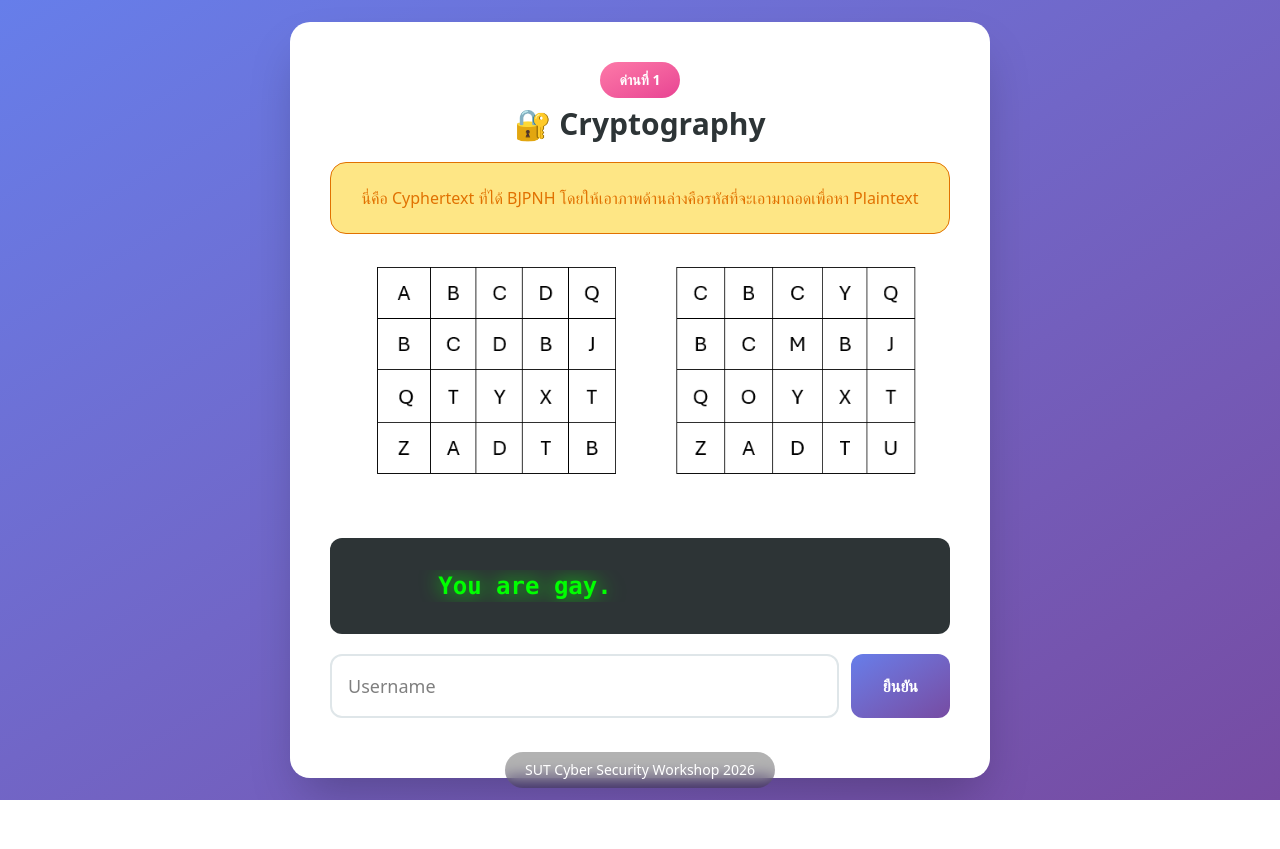
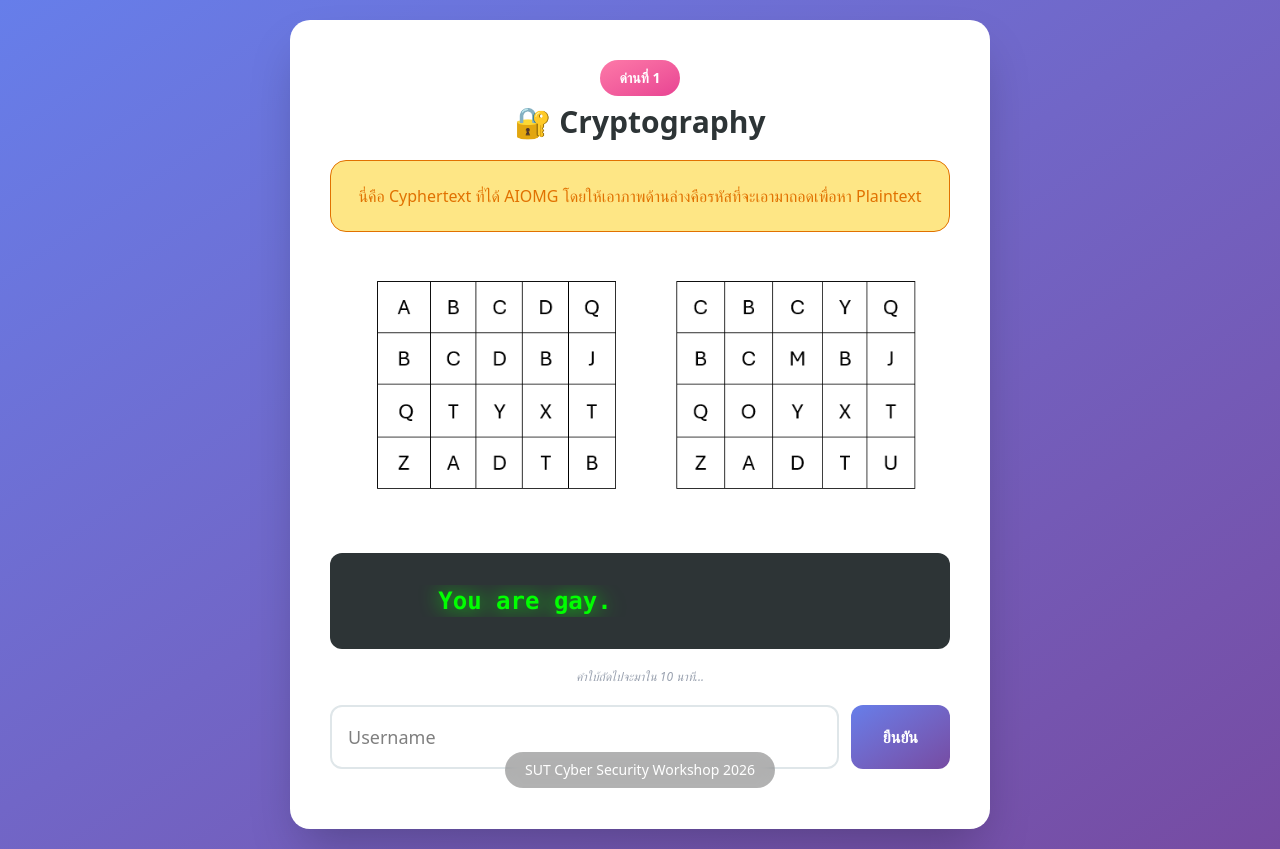
Before and after one commit to SARAYUT1142/ProjectCyber, a React (Vite) app in the folder frontend/: page / in a window 1280 px wide. Both pictures are taken after a click on the button "🔓 เริ่มภารกิจ". Before the commit the page ends 800 px from the top, so only its background shows below. Built offline with nearby package versions, Linux system fonts and the light colour scheme.

Commit message:
add state in localStorage

```diff
--- a/frontend/src/App.tsx
+++ b/frontend/src/App.tsx
@@ -1,7 +1,5 @@
 import React, { useState, useEffect } from 'react';
 import './App.css';
-// สมมติว่าไฟล์ hashfunction อยู่ที่เดิม
-// import { sha256 } from './service/hashfunction';
 
 // Mock function กรณีไม่มีไฟล์ service
 const sha256 = async (text: string) => {
@@ -17,14 +15,31 @@ const FLAG = 'FLAG{SUT_Smart_Bus_System_Restored_2026}';
 type GameStage = 'intro' | 'stage1' | 'stage2' | 'stage3' | 'victory';
 
 function App() {
-  const [stage, setStage] = useState<GameStage>('intro');
+  // -----------------------------------------------------------
+  // [MODIFIED] เปลี่ยนการสร้าง State stage ให้โหลดจาก localStorage
+  // -----------------------------------------------------------
+  const [stage, setStage] = useState<GameStage>(() => {
+    const savedStage = localStorage.getItem('sut_ctf_stage');
+    // ตรวจสอบว่ามีค่าที่บันทึกไว้ไหม ถ้ามีให้ใช้ท่านั้น ถ้าไม่มีให้เริ่มที่ 'intro'
+    return (savedStage as GameStage) || 'intro';
+  });
+
   const [usernameInput, setUsernameInput] = useState('');
   const [pinInput, setPinInput] = useState('');
   const [error, setError] = useState('');
   const [userRole, setUserRole] = useState('passenger');
+
+  // State สำหรับคำใบ้
   const [showHint, setShowHint] = useState(false);
   const [showHint2, setShowHint2] = useState(false);
   const [showHint3, setShowHint3] = useState(false);
+
+  // -----------------------------------------------------------
+  // [NEW] useEffect สำหรับบันทึก Stage ลง localStorage ทุกครั้งที่เปลี่ยนด่าน
+  // -----------------------------------------------------------
+  useEffect(() => {
+    localStorage.setItem('sut_ctf_stage', stage);
+  }, [stage]);
 
   // --- Cookie Helpers ---
   const setCookie = (name: string, value: string, days: number) => {
@@ -42,28 +57,41 @@ function App() {
   const resetGame = () => {
     setCookie('role', 'passenger', 1);
     setUserRole('passenger');
-    setStage('intro');
+    setStage('intro'); // เมื่อเซ็ตเป็น intro useEffect จะบันทึกลง localStorage ให้เอง
     setUsernameInput('');
     setPinInput('');
     setError('');
   };
 
-  // useEffect สำหรับดักจับการเข้าด่าน 2 และจัดการ Timer
+  // useEffect สำหรับดักจับการเข้าด่าน 1 และจัดการ Timer
   useEffect(() => {
-    if (stage === 'stage2') {
-      // รีเซ็ตคำใบ้ทั้งหมดเมื่อเข้าด่าน
+    if (stage === 'stage1') {
       setShowHint(false);
       setShowHint2(false);
       setShowHint3(false);
 
-      // คำใบ้ที่ 1: 10 นาที (10 * 60 * 1000)
-      const timer1 = setTimeout(() => setShowHint(true), 600000);  //600000
+      const timer1 = setTimeout(() => setShowHint(true), 600000);   // 10 วินาที (ตัวอย่าง)
+      const timer2 = setTimeout(() => setShowHint2(true), 1200000);  // 20 วินาที
+      const timer3 = setTimeout(() => setShowHint3(true), 1800000);  // 30 วินาที
 
-      // คำใบ้ที่ 2: 20 นาที (20 * 60 * 1000)
-      const timer2 = setTimeout(() => setShowHint2(true), 1200000);  //1200000
+      return () => {
+        clearTimeout(timer1);
+        clearTimeout(timer2);
+        clearTimeout(timer3);
+      };
+    }
+  }, [stage]);
 
-      // คำใบ้ที่ 3: 30 นาที (30 * 60 * 1000)
-      const timer3 = setTimeout(() => setShowHint3(true), 1800000);  //1800000
+  // useEffect สำหรับดักจับการเข้าด่าน 2 และจัดการ Timer
+  useEffect(() => {
+    if (stage === 'stage2') {
+      setShowHint(false);
+      setShowHint2(false);
+      setShowHint3(false);
+
+      const timer1 = setTimeout(() => setShowHint(true), 600000);
+      const timer2 = setTimeout(() => setShowHint2(true), 1200000);
+      const timer3 = setTimeout(() => setShowHint3(true), 1800000);
 
       return () => {
         clearTimeout(timer1);
@@ -76,6 +104,7 @@ function App() {
   useEffect(() => {
     let interval: any;
     if (stage === 'stage3') {
+      // เมื่อโหลดกลับมาด่าน 3 ให้เช็ค Cookie ทันทีเพื่อให้ Role ถูกต้อง
       const current = getCookie('role') || 'passenger';
       setUserRole(current);
 
@@ -93,7 +122,7 @@ function App() {
       setError('');
       setStage('stage2');
     } else {
-      setError('❌ Username ไม่ถูกต้อง! ลองถอดรหัส Base64 อีกครั้ง');
+      setError('❌ Username ไม่ถูกต้อง! ');
     }
   };
 
@@ -114,7 +143,7 @@ function App() {
 
       {/* Stage: INTRO */}
       {stage === 'intro' && (
-        <div className="bg-white rounded-[20px] p-10 max-w-[700px] w-full shadow-[0_20px_60px_rgba(0,0,0,0.3)] animate-in fade-in slide-in-from-bottom-8 duration-500 text-center">
+        <div className="bg-white rounded-[20px] p-10 max-w-175 w-full shadow-[0_20px_60px_rgba(0,0,0,0.3)] animate-in fade-in slide-in-from-bottom-8 duration-500 text-center">
           <div className="text-[80px] animate-bounce-slow">🚌</div>
           <h1 className="text-4xl md:text-5xl font-bold text-[#667eea] my-5">The SUT Smart Bus Hack</h1>
           <div className="bg-linear-to-br from-[#ffeaa7] to-[#fdcb6e] p-6 rounded-2xl my-8 border-l-5 border-[#e17055] text-left">
@@ -136,11 +165,12 @@ function App() {
           <div className="text-center mb-8">
             <span className="bg-linear-to-br from-[#fd79a8] to-[#e84393] text-white px-5 py-2 rounded-full text-sm font-bold inline-block mb-2">ด่านที่ 1</span>
             <h2 className="text-3xl font-bold text-[#2d3436]">🔐 Cryptography</h2>
-            <div className='border border-amber-600 text-amber-600 bg-amber-200 rounded-2xl mt-5 h-18 flex justify-center items-center'>
-              <h3>นี่คือ Cyphertext ที่ได้ BJPNH โดยให้เอาภาพด้านล่างคือรหัสที่จะเอามาถอดเพื่อหา Plaintext</h3>
+            <div className='border border-amber-600 text-amber-600 bg-amber-200 rounded-2xl mt-5 h-18 flex justify-center items-center px-4'>
+              <h3>นี่คือ Cyphertext ที่ได้ AIOMG โดยให้เอาภาพด้านล่างคือรหัสที่จะเอามาถอดเพื่อหา Plaintext</h3>
             </div>
-            <img src="/image_level1.png" alt="Logo" />
+            <img src="/image_level1.png" alt="Logo" className="mx-auto mt-4 max-w-full h-auto" />
           </div>
+
           <div className="bg-[#2d3436] p-8 rounded-xl my-5 overflow-hidden relative">
             <div className="flex overflow-hidden select-all">
               <span className="text-[#00ff00] font-mono text-2xl font-bold whitespace-nowrap animate-scroll drop-shadow-[0_0_10px_#00ff00]">
@@ -148,6 +178,34 @@ function App() {
               </span>
             </div>
           </div>
+
+          {showHint && (
+            <div className="bg-amber-50 border-l-5 border-amber-400 p-4 rounded-xl mb-3 animate-in slide-in-from-top-2 duration-700">
+              <h4 className="font-bold text-amber-800">💡 คำใบ้พิเศษที่ 1 (10 นาที):</h4>
+              <p className="text-amber-700">ให้หา Key ตำแหน่งตาม column</p>
+            </div>
+          )}
+
+          {showHint2 && (
+            <div className="bg-orange-50 border-l-5 border-orange-400 p-4 rounded-xl mb-3 animate-in slide-in-from-top-2 duration-700">
+              <h4 className="font-bold text-orange-800">💡 คำใบ้พิเศษที่ 2 (20 นาที):</h4>
+              <p className="text-orange-700">เอา key แปลงเป็นตัวเลขตามตำแหน่งในภาษาอังกฤษ A = 0 ,B = 1</p>
+            </div>
+          )}
+
+          {showHint3 && (
+            <div className="bg-red-50 border-l-5 border-red-400 p-4 rounded-xl mb-3 animate-in slide-in-from-top-2 duration-700">
+              <h4 className="font-bold text-red-800">💡 คำใบ้พิเศษที่ 3 (30 นาที):</h4>
+              <p className="text-red-700">เอา key มาลบแล้ว mod ด้วย 26 และแปลง</p>
+            </div>
+          )}
+
+          {!showHint3 && (
+            <p className="text-gray-400 text-xs text-center italic mb-5">
+              {!showHint ? "คำใบ้ถัดไปจะมาใน 10 นาที..." : !showHint2 ? "คำใบ้ที่ 2 จะมาในอีก 10 นาที..." : "คำใบ้สุดท้ายจะมาในอีก 10 นาที..."}
+            </p>
+          )}
+
           <form onSubmit={handleStage1Submit} className="flex flex-col md:flex-row gap-3 my-5">
             <input
               type="text"
@@ -179,7 +237,6 @@ function App() {
             <p>ใส่รหัส PIN 4 หลัก </p>
           </div>
 
-          {/* คำใบ้ที่ 1 (10 นาที) */}
           {showHint && (
             <div className="bg-amber-50 border-l-5 border-amber-400 p-4 rounded-xl mb-3 animate-in slide-in-from-top-2 duration-700">
               <h4 className="font-bold text-amber-800">💡 คำใบ้พิเศษที่ 1 (10 นาที):</h4>
@@ -187,7 +244,6 @@ function App() {
             </div>
           )}
 
-          {/* คำใบ้ที่ 2 (20 นาที) */}
           {showHint2 && (
             <div className="bg-orange-50 border-l-5 border-orange-400 p-4 rounded-xl mb-3 animate-in slide-in-from-top-2 duration-700">
               <h4 className="font-bold text-orange-800">💡 คำใบ้พิเศษที่ 2 (20 นาที):</h4>
@@ -195,7 +251,6 @@ function App() {
             </div>
           )}
 
-          {/* คำใบ้ที่ 3 (30 นาที) */}
           {showHint3 && (
             <div className="bg-red-50 border-l-5 border-red-400 p-4 rounded-xl mb-3 animate-in slide-in-from-top-2 duration-700">
               <h4 className="font-bold text-red-800">💡 คำใบ้พิเศษที่ 3 (30 นาที):</h4>
@@ -203,7 +258,6 @@ function App() {
             </div>
           )}
 
-          {/* ข้อความบอกสถานะเวลา (จะหายไปเมื่อคำใบ้มาครบแล้ว) */}
           {!showHint3 && (
             <p className="text-gray-400 text-xs text-center italic mb-5">
               {!showHint ? "คำใบ้ถัดไปจะมาใน 10 นาที..." : !showHint2 ? "คำใบ้ที่ 2 จะมาในอีก 10 นาที..." : "คำใบ้สุดท้ายจะมาในอีก 10 นาที..."}
@@ -228,7 +282,7 @@ function App() {
 
       {/* Stage 3: Authorization (The Cookie Hack) */}
       {stage === 'stage3' && (
-        <div className="bg-white rounded-[20px] p-10 max-w-[700px] w-full shadow-2xl animate-in fade-in duration-500">
+        <div className="bg-white rounded-[20px] p-10 max-w-175 w-full shadow-2xl animate-in fade-in duration-500">
           <div className="text-center mb-8">
             <span className="bg-linear-to-br from-[#fd79a8] to-[#e84393] text-white px-5 py-2 rounded-full text-sm font-bold inline-block mb-2">ด่านที่ 3</span>
             <h2 className="text-3xl font-bold text-[#2d3436]">👤 Authorization</h2>
@@ -254,7 +308,6 @@ function App() {
 
             <div className="bg-[#fff3e0] border-l-5 border-[#ff9800] text-[#e65100] p-5 rounded-xl">
               <p className="font-bold">🚫 สถานะปัจจุบัน: {userRole}</p>
-              <p className="text-sm opacity-80 mt-2">🔍 แฮกเกอร์ต้องแก้ไข Cookie ด้วยตนเอง (F12 -&gt; Application -&gt; Cookies)</p>
             </div>
             {error && <div className="bg-[#ffebee] text-[#c62828] p-4 rounded-xl border-l-5 border-[#f44336] font-bold mt-4 animate-shake">{error}</div>}
           </div>
```
